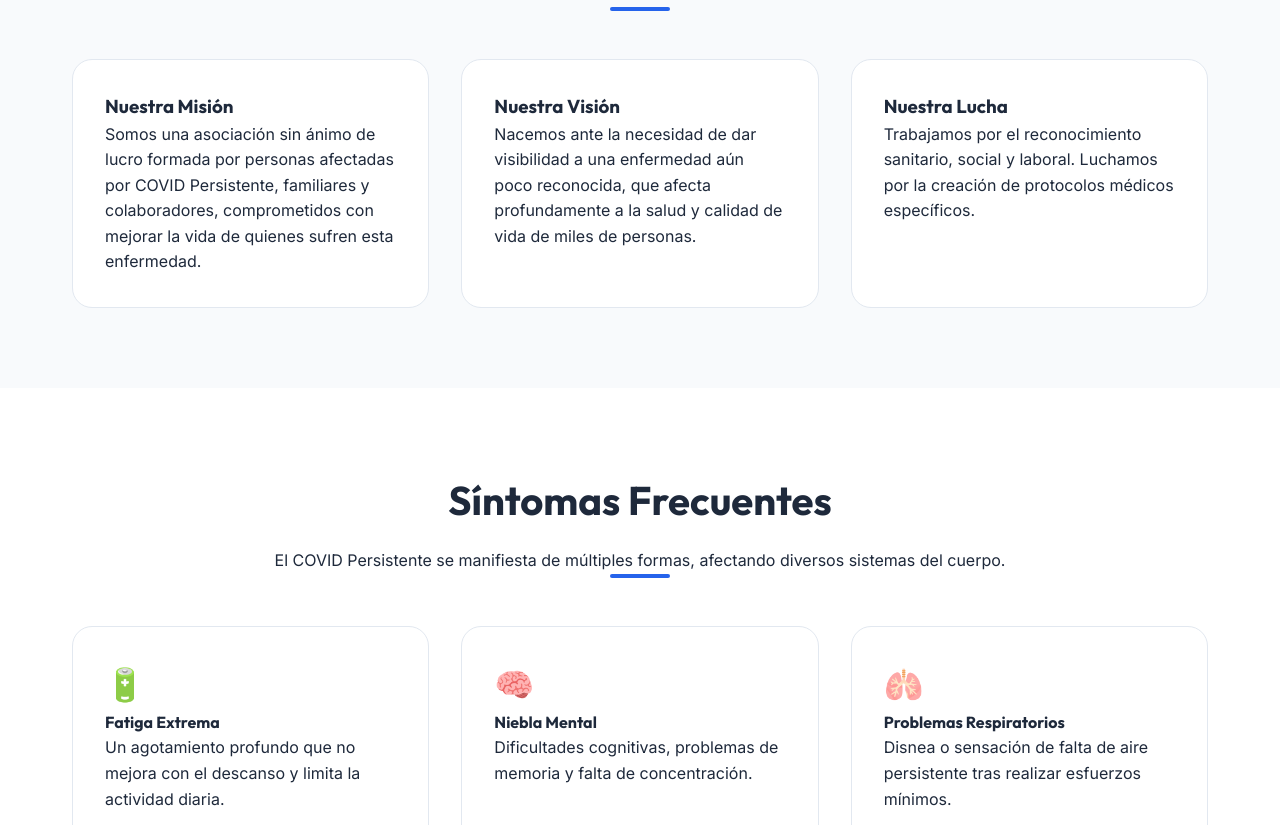
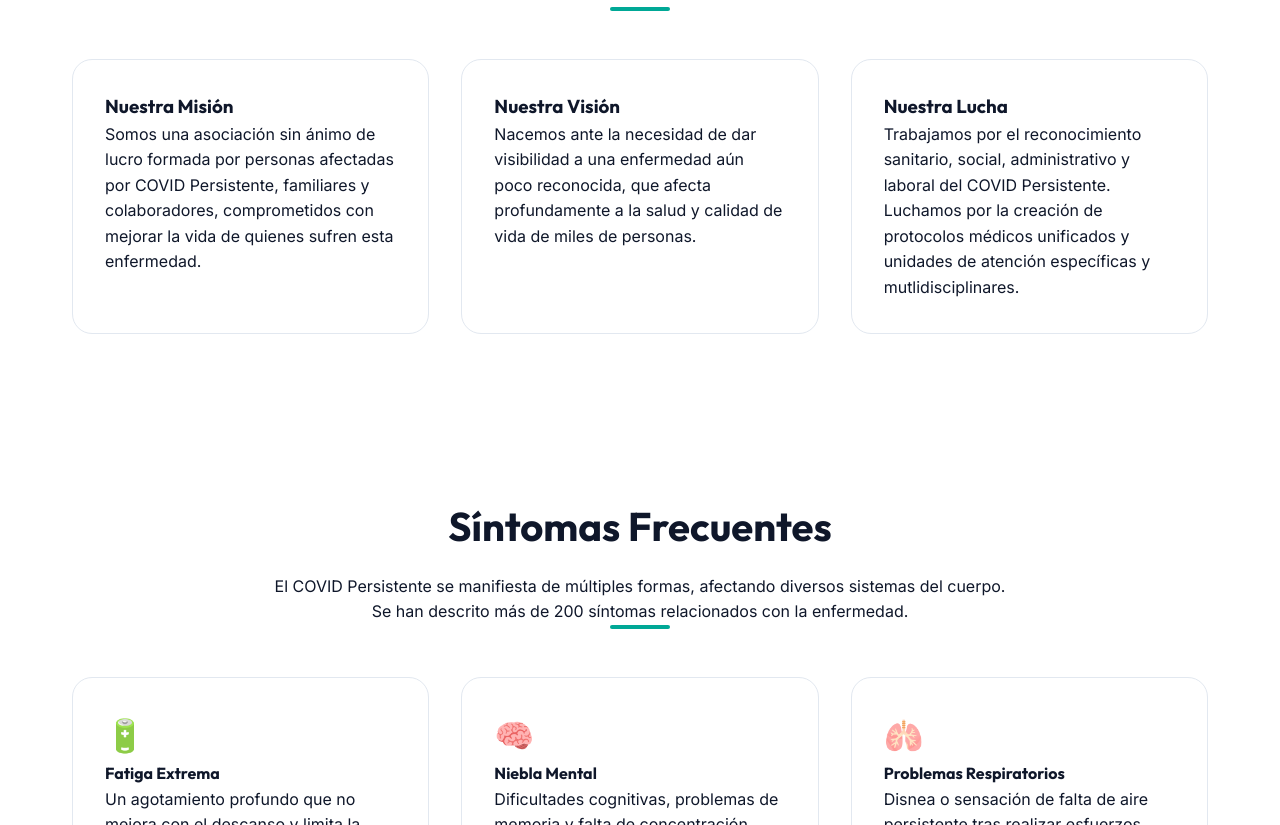
Before and after one commit to imagonbar/acopercyl-web, a website built with Vite: page index.html in a window 1280 px wide. Shown: the part 749-1574 px from the top of the page. Built offline with nearby package versions, Linux system fonts and the light colour scheme.

Commit message:
Update brand colors to match official logo (Green, Gray, Black, White)

```diff
--- a/assets/css/index.css
+++ b/assets/css/index.css
@@ -1,18 +1,18 @@
 @import url('https://fonts.googleapis.com/css2?family=Inter:wght@300;400;500;600;700&family=Outfit:wght@400;500;600;700&display=swap');
 
 :root {
-    /* Colors - Brand */
-    --primary: #2563eb;
-    --primary-light: #60a5fa;
-    --primary-dark: #1d4ed8;
-    --secondary: #10b981;
-    --secondary-light: #34d399;
-    --secondary-dark: #047857;
+    /* Colors - Brand (Aligned with Logo) */
+    --primary: #00a896; /* Verde Lazo */
+    --primary-light: #48c7b8;
+    --primary-dark: #008e7f;
+    --secondary: #64748b; /* Gris */
+    --secondary-light: #94a3b8;
+    --secondary-dark: #475569;
 
     /* Neutrals */
-    --bg-light: #f8fafc;
-    --text-main: #1e293b;
-    --text-muted: #64748b;
+    --bg-light: #ffffff;
+    --text-main: #0f172a; /* Negro/Azul muy oscuro */
+    --text-muted: #475569;
     --white: #ffffff;
     --border: #e2e8f0;
 
@@ -92,7 +92,7 @@ nav {
 .logo {
     font-size: 1.5rem;
     font-weight: 700;
-    color: var(--primary);
+    color: var(--text-main);
     text-decoration: none;
     display: flex;
     align-items: center;
--- a/index.html
+++ b/index.html
@@ -72,8 +72,10 @@
                     </div>
                     <div class="card">
                         <h3>Nuestra Lucha</h3>
-                        <p>Trabajamos por el reconocimiento sanitario, social y laboral. Luchamos por la creación de
-                            protocolos médicos específicos.</p>
+                        <p>Trabajamos por el reconocimiento sanitario, social, administrativo y laboral del COVID
+                            Persistente. Luchamos por la creación de protocolos médicos unificados y unidades de
+                            atención específicas y mutlidisciplinares.
+                        </p>
                     </div>
                 </div>
             </div>
@@ -86,6 +88,7 @@
                     <h2>Síntomas Frecuentes</h2>
                     <p>El COVID Persistente se manifiesta de múltiples formas, afectando diversos sistemas del cuerpo.
                     </p>
+                    <p>Se han descrito más de 200 síntomas relacionados con la enfermedad.</p>
                     <div class="divider"></div>
                 </div>
                 <div class="grid">
@@ -142,7 +145,8 @@
 
     <footer style="padding: 40px 0; text-align: center; border-top: 1px solid var(--border);">
         <div class="container">
-            <img src="assets/img/logo.png" alt="ACOPERCYL Logo" style="height: 40px; margin-bottom: 15px; opacity: 0.8;">
+            <img src="assets/img/logo.png" alt="ACOPERCYL Logo"
+                style="height: 40px; margin-bottom: 15px; opacity: 0.8;">
             <p>&copy; 2026 ACOPERCYL - Asociación de COVID Persistente de Castilla y León</p>
             <p style="font-size: 0.8rem; color: var(--text-muted); margin-top: 10px;">Diseño accesible y compromiso
                 social.</p>
```
Also changed, not shown: assets/img/hero-bg.png.
